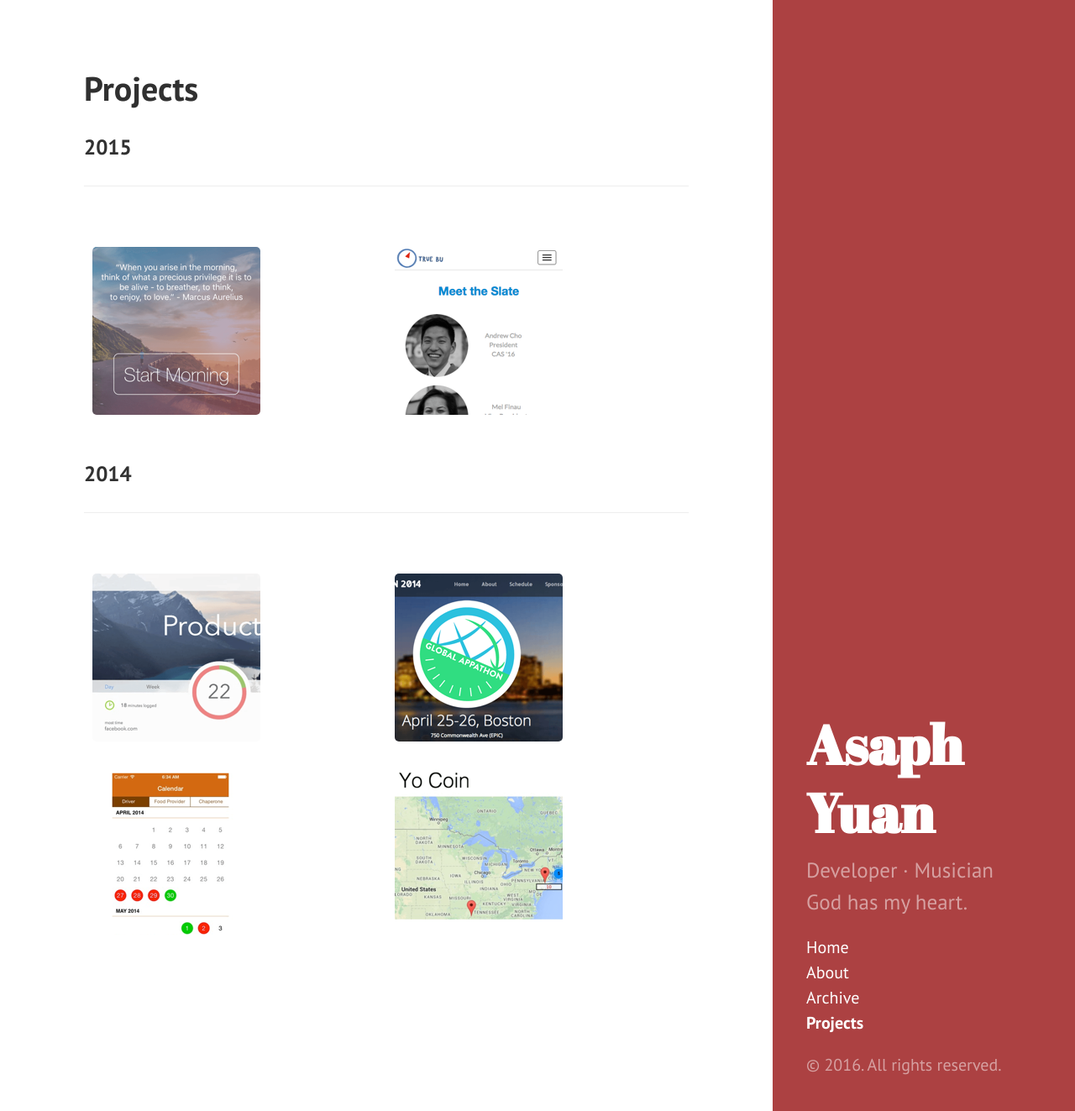
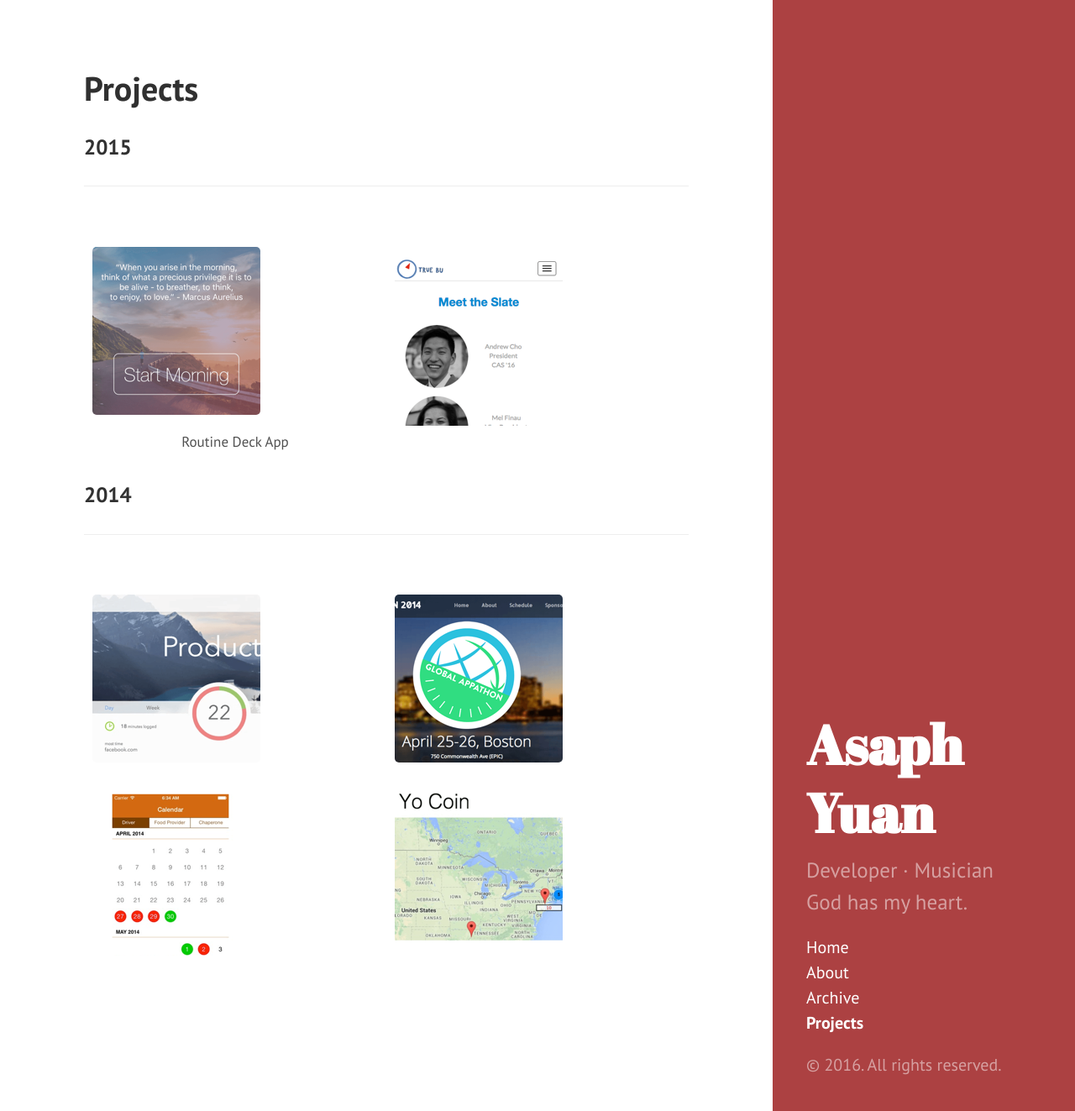
Before and after one commit to asaphy/asaphy.github.io, a Jekyll site: the page built from projects.md, in a window 1280 px wide and 1323 px high. Shown: the whole window at 84% size. Built offline with Jekyll 4.4.1, drawn with Linux system fonts in a browser that asks for light colours.

Commit message:
adding labels

```diff
--- a/projects.md
+++ b/projects.md
@@ -8,7 +8,7 @@ title: Projects
 
 |               |               |
 |:-------------:|:-------------:|
-|[![Routines iOS App](/images/routines.png)](https://itunes.apple.com/us/app/routine-deck/id1070839358?ls=1&mt=8){:target="_blank"}|[![True BU Website](/images/truebu.png)](http://truebu2015.org/){:target="_blank"}|
+|[![Routines iOS App](/images/routines.png)](https://itunes.apple.com/us/app/routine-deck/id1070839358?ls=1&mt=8){:target="_blank"} Routine Deck App|[![True BU Website](/images/truebu.png)](http://truebu2015.org/){:target="_blank"}|
 
 
 ###2014
```
